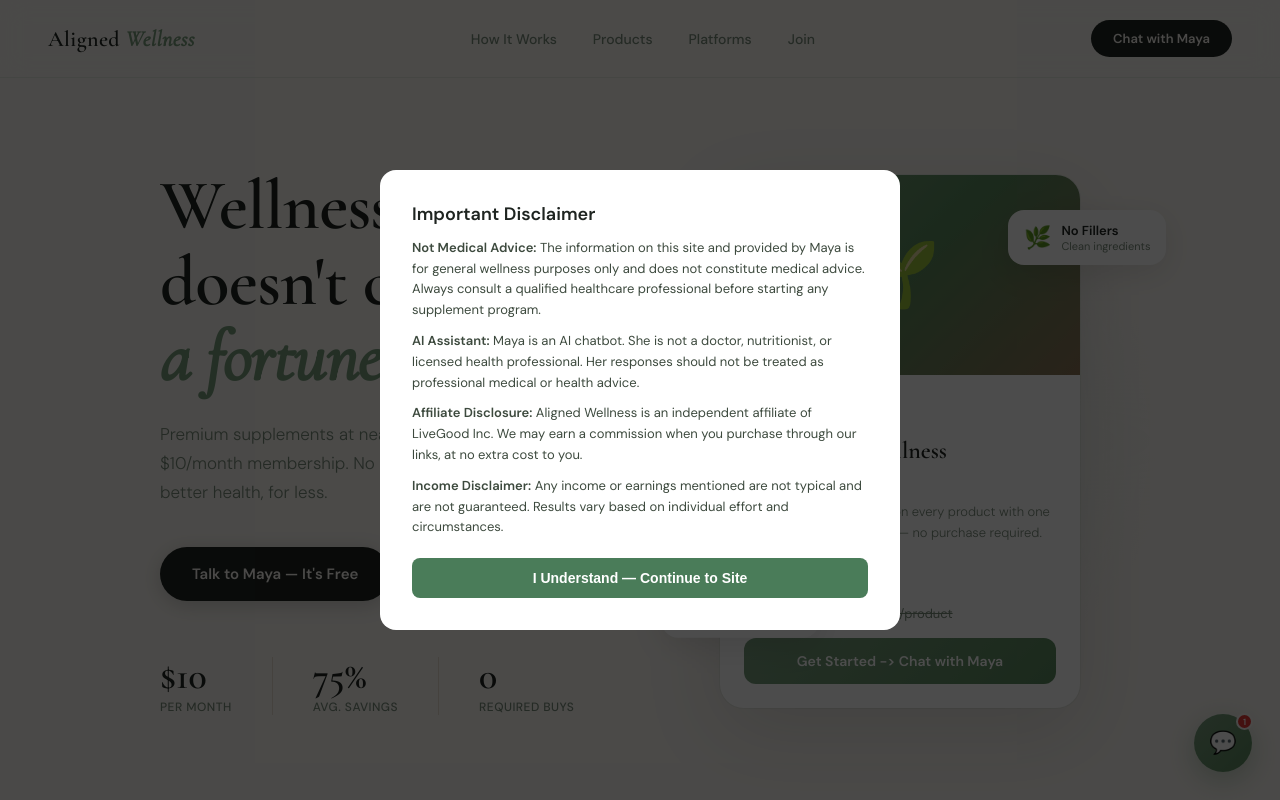
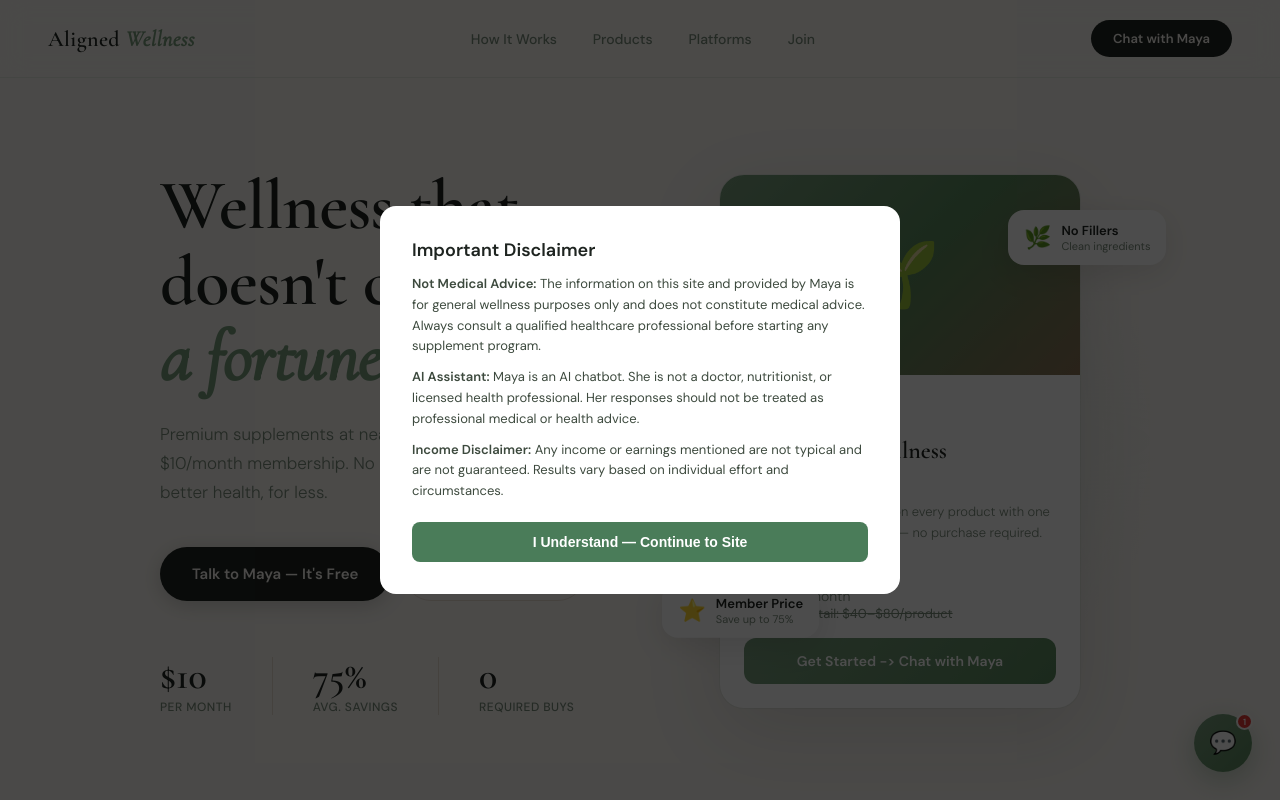
Before and after one commit to Alignedwellnessco/aligned-wellness, a plain HTML site: page index.html in a window 1280 px wide. Shown: the top 800 px of the page. Drawn offline with nearby package versions, Linux system fonts and the light colour scheme.

Commit message:
Revise affiliate disclosure in footer section
Updated affiliate disclosure text for clarity and removed redundant paragraph.

```diff
--- a/index.html
+++ b/index.html
@@ -350,7 +350,7 @@
 
 <div style="background:#1e2420;color:#7a9e7e;text-align:center;padding:20px;font-size:11px;line-height:1.8;font-family:'DM Sans',sans-serif;">
   <p style="margin:0 0 6px;"><strong style="color:#c8dbc9;">Disclaimer & Disclosures</strong></p>
-  <p style="margin:0 0 4px;">Aligned Wellness is an independent affiliate of LiveGood Inc. and may earn commissions on purchases made through our links.</p>
+  <p style="margin:0 0 4px;">Aligned Wellness is an independent affiliate of LiveGood Inc. and may earn commissions on purchases made through our links, at no extra cost to you.</p>
   <p style="margin:0 0 4px;">Content on this site and Maya's responses are for informational purposes only and do not constitute medical advice. Consult a healthcare professional before starting any supplement program.</p>
   <p style="margin:0 0 4px;">Maya is an AI assistant — not a doctor or licensed health professional. Income opportunities mentioned are not guaranteed and results vary.</p>
   <p style="margin:0;">© 2025 Aligned Wellness | Canada</p>
@@ -696,9 +696,6 @@
     <p style="color:#3d4a3e;font-size:13px;line-height:1.6;margin:0 0 10px;">
       <strong>AI Assistant:</strong> Maya is an AI chatbot. She is not a doctor, nutritionist, or licensed health professional. Her responses should not be treated as professional medical or health advice.
     </p>
-    <p style="color:#3d4a3e;font-size:13px;line-height:1.6;margin:0 0 10px;">
-      <strong>Affiliate Disclosure:</strong> Aligned Wellness is an independent affiliate of LiveGood Inc. We may earn a commission when you purchase through our links, at no extra cost to you.
-    </p>
     <p style="color:#3d4a3e;font-size:13px;line-height:1.6;margin:0 0 20px;">
       <strong>Income Disclaimer:</strong> Any income or earnings mentioned are not typical and are not guaranteed. Results vary based on individual effort and circumstances.
     </p>
```
